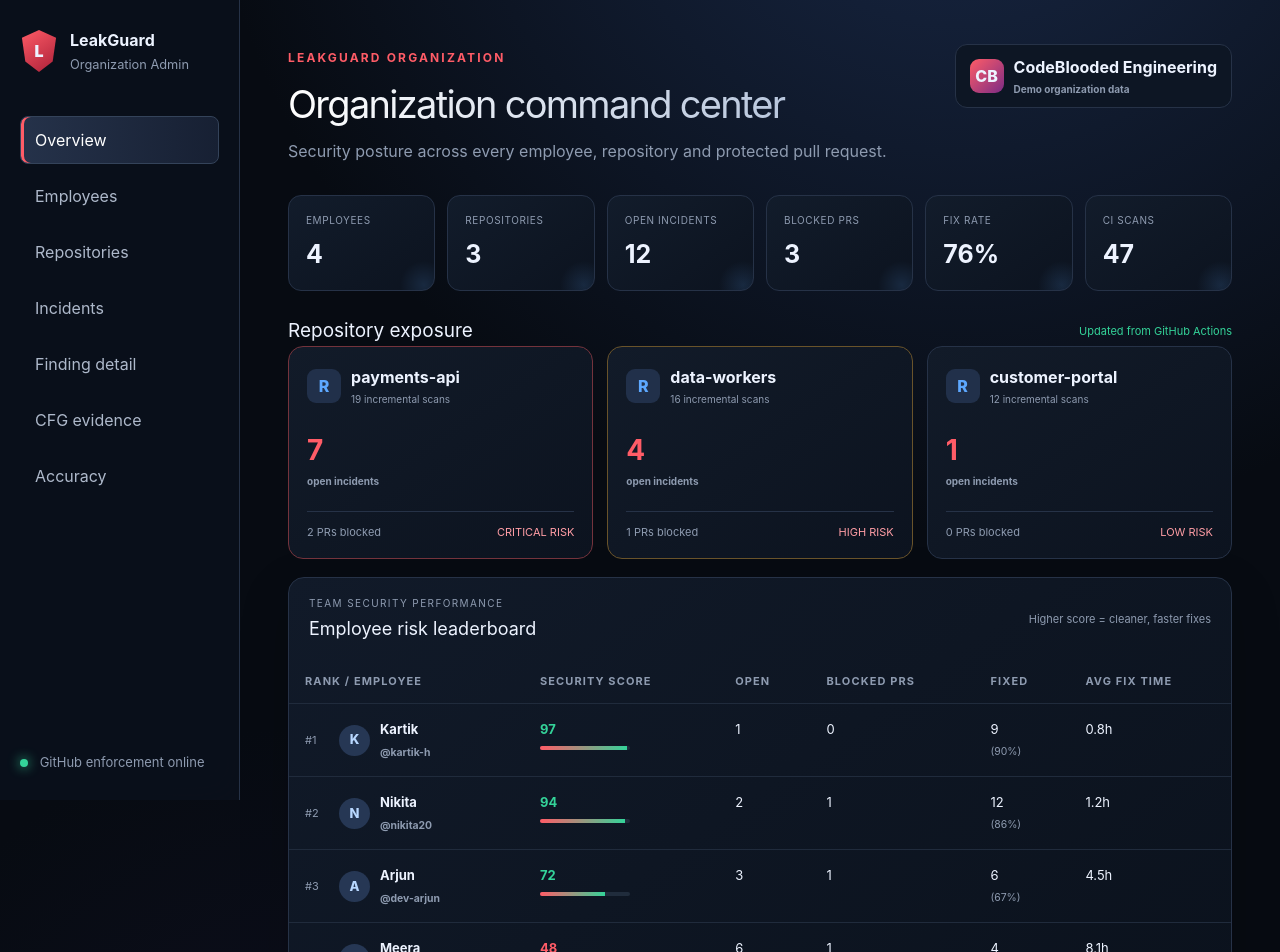
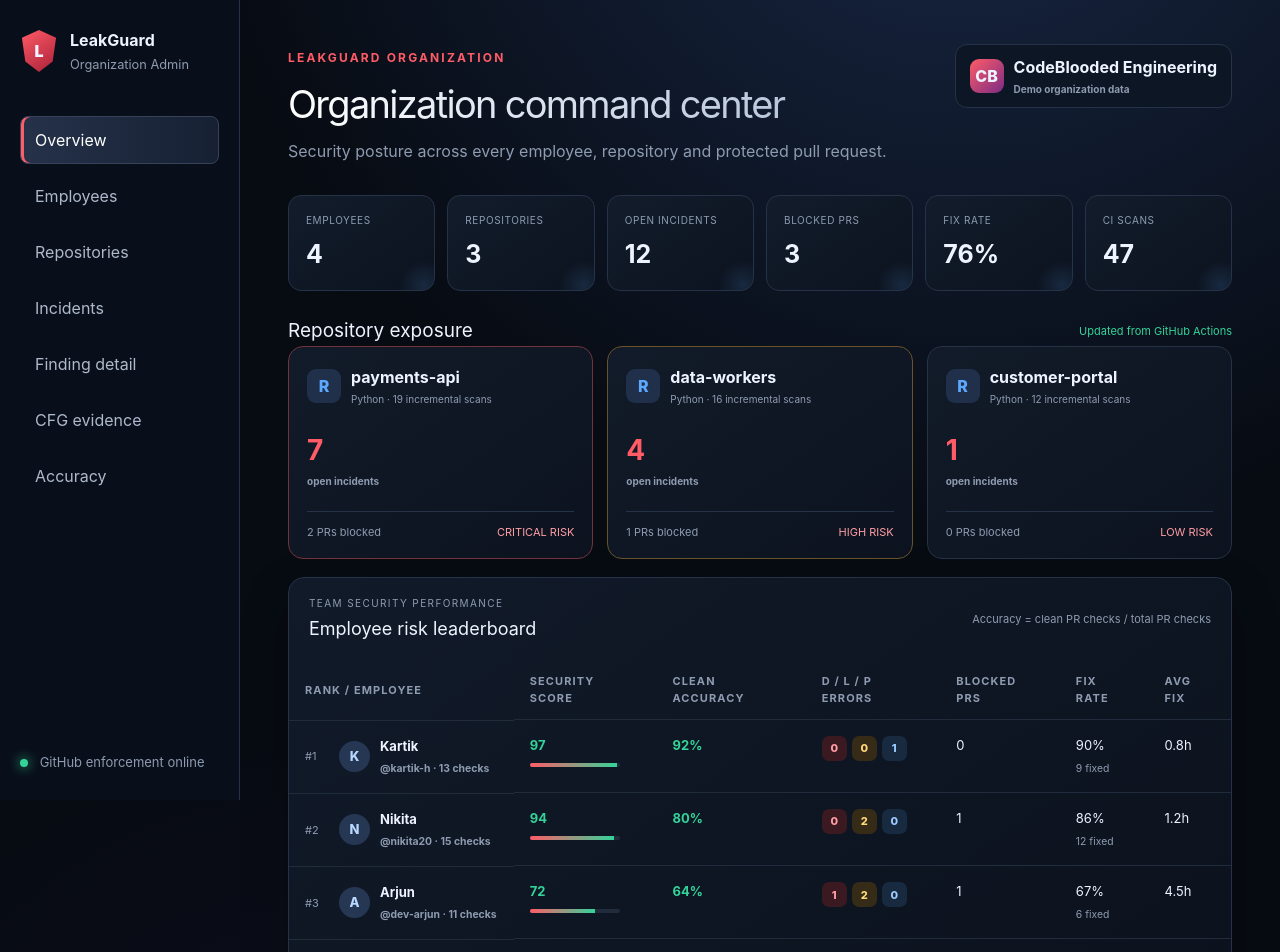
Before and after one commit to KartikHalkunde/LeakGuard, a Next.js app in the folder dashboard/: page / in a window 1280 px wide. Shown: the top 952 px of the page. Built offline with nearby package versions, Linux system fonts and the light colour scheme.

Commit message:
feat: add employee accuracy and leak breakdown

```diff
--- a/dashboard/components/AdminDashboard.tsx
+++ b/dashboard/components/AdminDashboard.tsx
@@ -19,11 +19,18 @@ function Metrics({ data }: { data: OrganizationSnapshot }) {
 
 function EmployeeTable({ data, compact = false }: { data: OrganizationSnapshot; compact?: boolean }) {
   const employees = useMemo(() => [...data.employees].sort((a, b) => b.score - a.score), [data]);
-  return <section className="admin-card"><div className="admin-card-head"><div><span className="panel-kicker">Team security performance</span><h2>{compact ? "Employee risk leaderboard" : "All employees"}</h2></div><span className="admin-help">Higher score = cleaner, faster fixes</span></div><div className="admin-table-wrap"><table className="admin-table"><thead><tr><th>Rank / employee</th><th>Security score</th><th>Open</th><th>Blocked PRs</th><th>Fixed</th><th>Avg fix time</th></tr></thead><tbody>{employees.map((employee, index) => <tr key={employee.login}><td><span className="rank">#{index + 1}</span><span className="avatar">{employee.avatar}</span><strong>{employee.name}<small>@{employee.login}</small></strong></td><td><b className={employee.score < 60 ? "danger-text" : "good-text"}>{employee.score}</b><span className="score-track"><i style={{ width: `${employee.score}%` }}/></span></td><td>{employee.open}</td><td>{employee.blocked}</td><td>{employee.fixed} <small>({employee.fixRate}%)</small></td><td>{employee.avgFixHours}h</td></tr>)}</tbody></table></div></section>;
+  return <section className="admin-card"><div className="admin-card-head"><div><span className="panel-kicker">Team security performance</span><h2>{compact ? "Employee risk leaderboard" : "All employees"}</h2></div><span className="admin-help">Accuracy = clean PR checks / total PR checks</span></div><div className="admin-table-wrap"><table className="admin-table"><thead><tr><th>Rank / employee</th><th>Security score</th><th>Clean accuracy</th><th>D / L / P errors</th><th>Blocked PRs</th><th>Fix rate</th><th>Avg fix</th></tr></thead><tbody>{employees.map((employee, index) => <tr key={employee.login}><td><span className="rank">#{index + 1}</span><span className="avatar">{employee.avatar}</span><strong>{employee.name}<small>@{employee.login} · {employee.scans} checks</small></strong></td><td><b className={employee.score < 60 ? "danger-text" : "good-text"}>{employee.score}</b><span className="score-track"><i style={{ width: `${employee.score}%` }}/></span></td><td><b className={employee.cleanRate < 60 ? "danger-text" : "good-text"}>{employee.cleanRate}%</b></td><td><span className="severity-count definite">{employee.definite}</span><span className="severity-count likely">{employee.likely}</span><span className="severity-count possible">{employee.possible}</span></td><td>{employee.blocked}</td><td>{employee.fixRate}%<small>{employee.fixed} fixed</small></td><td>{employee.avgFixHours}h</td></tr>)}</tbody></table></div></section>;
+}
+
+function EmployeeBreakdown({ data }: { data: OrganizationSnapshot }) {
+  return <section className="employee-grid">{[...data.employees].sort((a, b) => a.score - b.score).map((employee) => {
+    const incidents = data.incidents.filter((item) => item.employee === employee.login);
+    return <article className="employee-detail" key={employee.login}><header><span className="avatar">{employee.avatar}</span><div><strong>{employee.name}</strong><small>@{employee.login}</small></div><b className={employee.score < 60 ? "danger-text" : "good-text"}>{employee.score}/100</b></header><div className="employee-kpis"><span><b>{employee.cleanRate}%</b><small>clean accuracy</small></span><span><b>{employee.repeats}</b><small>repeat leaks</small></span><span><b>{employee.avgFixHours}h</b><small>mean fix time</small></span></div><p>Top error category <strong>{employee.topResource}</strong></p><div className="employee-errors"><span className="definite">{employee.definite} definite</span><span className="likely">{employee.likely} likely</span><span className="possible">{employee.possible} possible</span></div><footer>{incidents.length ? incidents.map((incident) => <small key={incident.id}>{incident.id} · {incident.resource} · PR #{incident.pr}</small>) : <small>No recent attributed incidents</small>}</footer></article>;
+  })}</section>;
 }
 
 function RepoGrid({ data }: { data: OrganizationSnapshot }) {
-  return <section className="repo-risk-grid">{data.repositories.map((repo) => <article className={`repo-risk ${repo.risk}`} key={repo.name}><div><span className="repo-symbol">R</span><span><strong>{repo.name}</strong><small>{repo.scans} incremental scans</small></span></div><b>{repo.open}<small>open incidents</small></b><footer><span>{repo.blockedPrs} PRs blocked</span><em>{repo.risk} risk</em></footer></article>)}</section>;
+  return <section className="repo-risk-grid">{data.repositories.map((repo) => <article className={`repo-risk ${repo.risk}`} key={repo.name}><div><span className="repo-symbol">R</span><span><strong>{repo.name}</strong><small>{repo.language} · {repo.scans} incremental scans</small></span></div><b>{repo.open}<small>open incidents</small></b><footer><span>{repo.blockedPrs} PRs blocked</span><em>{repo.risk} risk</em></footer></article>)}</section>;
 }
 
 function IncidentTable({ data, limit }: { data: OrganizationSnapshot; limit?: number }) {
@@ -33,6 +40,6 @@ function IncidentTable({ data, limit }: { data: OrganizationSnapshot; limit?: nu
 
 export function AdminDashboard({ view }: { view: View }) {
   const { data, loading } = useOrganization();
-  const titles = { overview: ["Organization command center", "Security posture across every employee, repository and protected pull request."], employees: ["Employee security", "Compare leak introduction, remediation speed and secure-development performance."], repositories: ["Repository risk", "Prioritize repositories carrying the highest unresolved resource-leak debt."], incidents: ["Leak incidents", "Audit every finding attributed to its employee, branch, commit and pull request."] };
-  return <>{loading && <div className="admin-loading"><i/> Syncing organization data</div>}<div className="admin-top"><div><span className="eyebrow">LeakGuard Organization</span><h1 className="page-title">{titles[view][0]}</h1><p className="subtitle">{titles[view][1]}</p></div><div className="org-chip"><span>CB</span><strong>{data.organization}<small>{data.source === "control-plane" ? "Live control plane" : "Demo organization data"}</small></strong></div></div>{view === "overview" && <><Metrics data={data}/><div className="admin-section-title"><h2>Repository exposure</h2><span>Updated from GitHub Actions</span></div><RepoGrid data={data}/><EmployeeTable data={data} compact/><IncidentTable data={data} limit={3}/></>}{view === "employees" && <><Metrics data={data}/><EmployeeTable data={data}/></>}{view === "repositories" && <><Metrics data={data}/><RepoGrid data={data}/></>}{view === "incidents" && <><Metrics data={data}/><IncidentTable data={data}/></>}</>;
+  const titles = { overview: ["Organization command center", "Security posture across every employee, repository and protected pull request."], employees: ["Employee security", "Compare exact leak types, clean-check accuracy and remediation performance."], repositories: ["Repository risk", "Prioritize repositories carrying the highest unresolved resource-leak debt."], incidents: ["Leak incidents", "Audit every finding attributed to its employee, branch, commit and pull request."] };
+  return <>{loading && <div className="admin-loading"><i/> Syncing organization data</div>}<div className="admin-top"><div><span className="eyebrow">LeakGuard Organization</span><h1 className="page-title">{titles[view][0]}</h1><p className="subtitle">{titles[view][1]}</p></div><div className="org-chip"><span>CB</span><strong>{data.organization}<small>{data.source === "control-plane" ? "Live control plane" : "Demo organization data"}</small></strong></div></div>{view === "overview" && <><Metrics data={data}/><div className="admin-section-title"><h2>Repository exposure</h2><span>Updated from GitHub Actions</span></div><RepoGrid data={data}/><EmployeeTable data={data} compact/><IncidentTable data={data} limit={3}/></>}{view === "employees" && <><Metrics data={data}/><EmployeeTable data={data}/><EmployeeBreakdown data={data}/></>}{view === "repositories" && <><Metrics data={data}/><RepoGrid data={data}/></>}{view === "incidents" && <><Metrics data={data}/><IncidentTable data={data}/></>}</>;
 }
--- a/dashboard/lib/organization.ts
+++ b/dashboard/lib/organization.ts
@@ -2,10 +2,11 @@ export type GateStatus = "passed" | "blocked";
 
 export interface EmployeeRisk {
   login: string; name: string; avatar: string; scans: number; blocked: number;
-  open: number; fixed: number; fixRate: number; avgFixHours: number; score: number;
+  open: number; fixed: number; fixRate: number; cleanRate: number; avgFixHours: number; score: number;
+  definite: number; likely: number; possible: number; repeats: number; topResource: string;
 }
 export interface RepositoryRisk {
-  name: string; open: number; blockedPrs: number; scans: number; risk: "critical" | "high" | "low";
+  name: string; language: string; open: number; blockedPrs: number; scans: number; risk: "critical" | "high" | "low";
 }
 export interface Incident {
   id: string; employee: string; repository: string; branch: string; pr: number;
@@ -24,15 +25,15 @@ export const organizationSnapshot: OrganizationSnapshot = {
   generatedAt: "2026-09-05T09:30:00.000Z",
   metrics: { employees: 4, repositories: 3, open: 12, blockedPrs: 3, fixRate: 76, scans: 47 },
   employees: [
-    { login: "nikita20", name: "Nikita", avatar: "N", scans: 15, blocked: 1, open: 2, fixed: 12, fixRate: 86, avgFixHours: 1.2, score: 94 },
-    { login: "kartik-h", name: "Kartik", avatar: "K", scans: 13, blocked: 0, open: 1, fixed: 9, fixRate: 90, avgFixHours: 0.8, score: 97 },
-    { login: "dev-arjun", name: "Arjun", avatar: "A", scans: 11, blocked: 1, open: 3, fixed: 6, fixRate: 67, avgFixHours: 4.5, score: 72 },
-    { login: "dev-meera", name: "Meera", avatar: "M", scans: 8, blocked: 1, open: 6, fixed: 4, fixRate: 40, avgFixHours: 8.1, score: 48 },
+    { login: "nikita20", name: "Nikita", avatar: "N", scans: 15, blocked: 1, open: 2, fixed: 12, fixRate: 86, cleanRate: 80, avgFixHours: 1.2, score: 94, definite: 0, likely: 2, possible: 0, repeats: 0, topResource: "File / archive" },
+    { login: "kartik-h", name: "Kartik", avatar: "K", scans: 13, blocked: 0, open: 1, fixed: 9, fixRate: 90, cleanRate: 92, avgFixHours: 0.8, score: 97, definite: 0, likely: 0, possible: 1, repeats: 0, topResource: "HTTP session" },
+    { login: "dev-arjun", name: "Arjun", avatar: "A", scans: 11, blocked: 1, open: 3, fixed: 6, fixRate: 67, cleanRate: 64, avgFixHours: 4.5, score: 72, definite: 1, likely: 2, possible: 0, repeats: 1, topResource: "File handles" },
+    { login: "dev-meera", name: "Meera", avatar: "M", scans: 8, blocked: 1, open: 6, fixed: 4, fixRate: 40, cleanRate: 38, avgFixHours: 8.1, score: 48, definite: 3, likely: 2, possible: 1, repeats: 2, topResource: "DB connections" },
   ],
   repositories: [
-    { name: "payments-api", open: 7, blockedPrs: 2, scans: 19, risk: "critical" },
-    { name: "data-workers", open: 4, blockedPrs: 1, scans: 16, risk: "high" },
-    { name: "customer-portal", open: 1, blockedPrs: 0, scans: 12, risk: "low" },
+    { name: "payments-api", language: "Python", open: 7, blockedPrs: 2, scans: 19, risk: "critical" },
+    { name: "data-workers", language: "Python", open: 4, blockedPrs: 1, scans: 16, risk: "high" },
+    { name: "customer-portal", language: "Python", open: 1, blockedPrs: 0, scans: 12, risk: "low" },
   ],
   incidents: [
     { id: "LG-1042", employee: "dev-meera", repository: "payments-api", branch: "feat/refunds", pr: 84, file: "app/refunds.py:42", resource: "sqlite3.Connection", confidence: "definite", status: "open", gate: "blocked", detectedAt: "8 min ago" },
```
Also changed, not shown: dashboard/app/globals.css.
